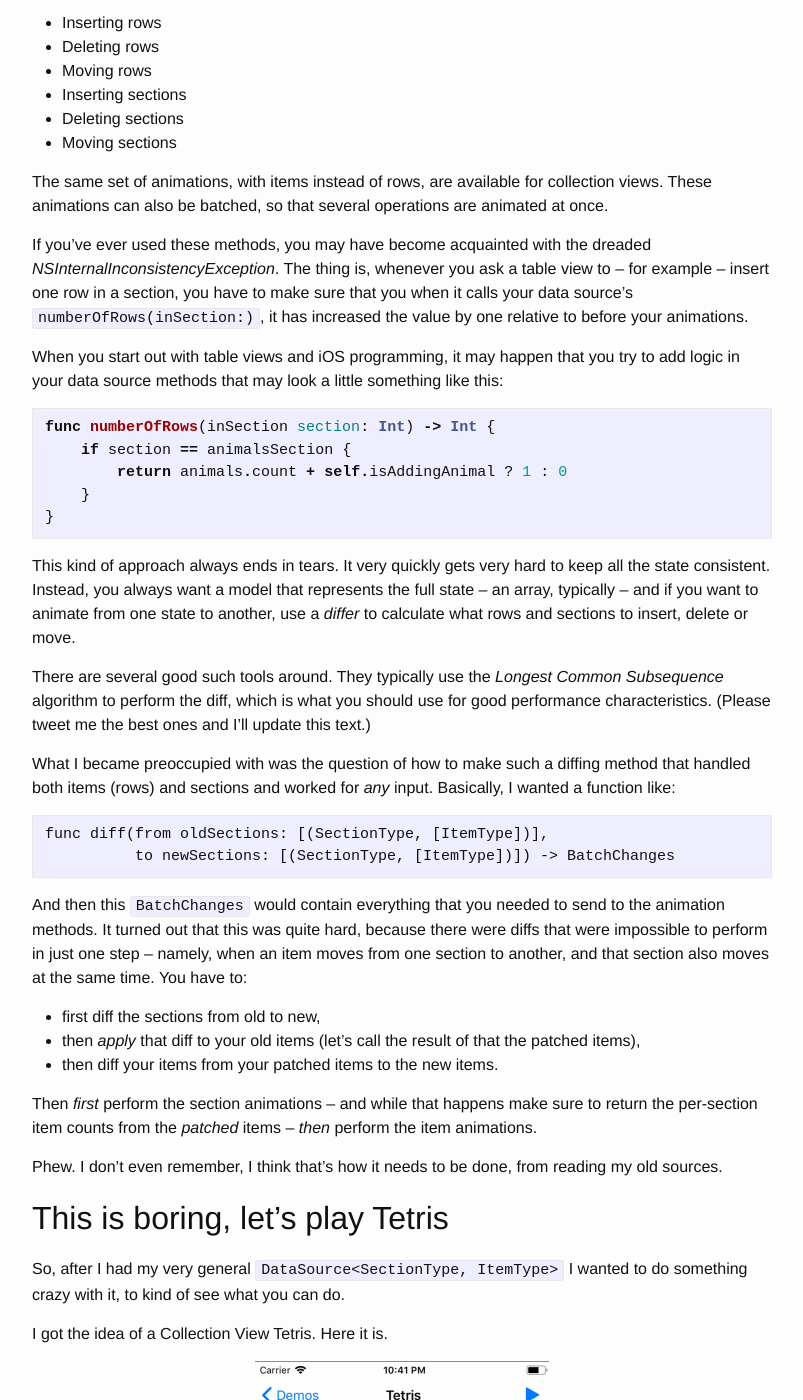
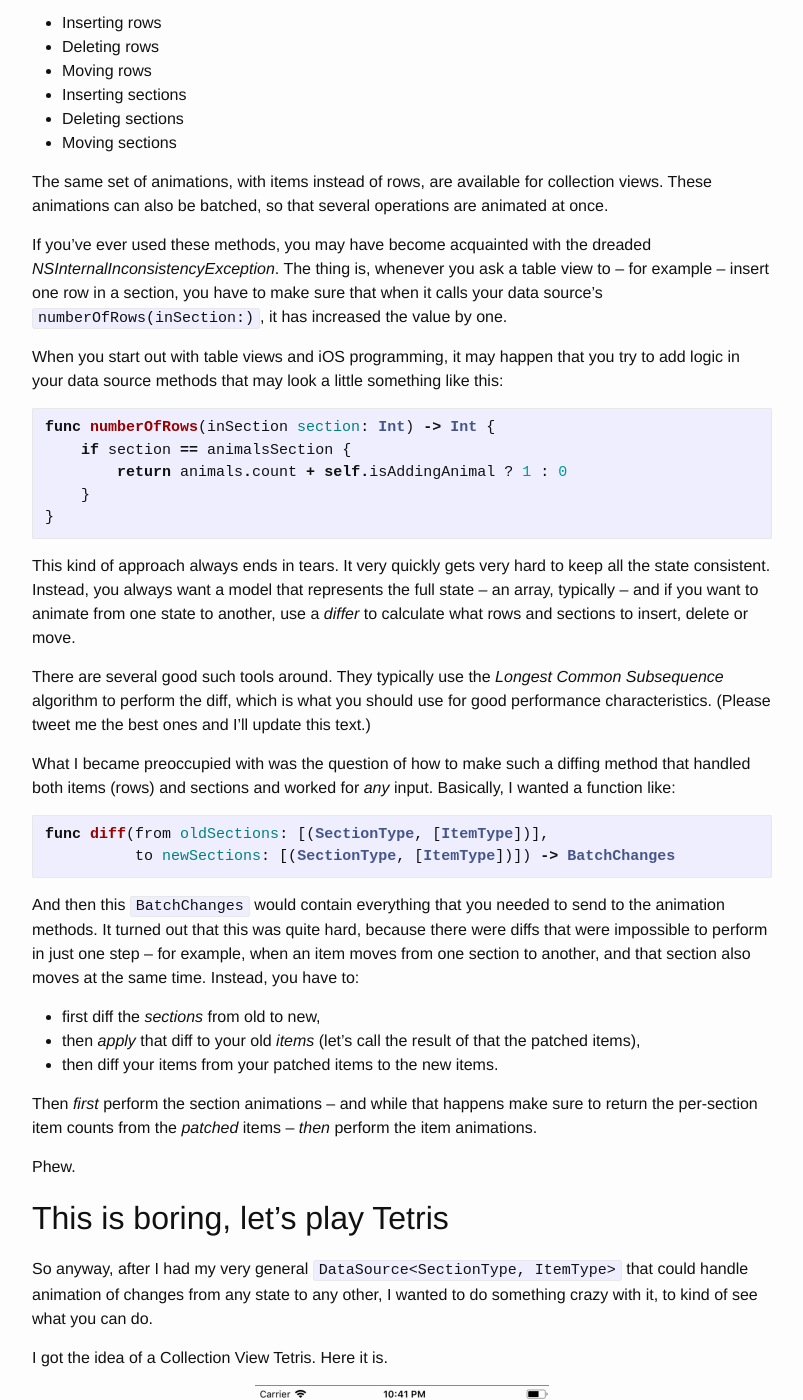
Before and after one commit to skagedal/skagedal.github.io, a Jekyll site: the page built from _posts/2018-08-23-collection-view-tetris.markdown, in a window 1280 px wide and 1400 px high, scrolled down 1076 px. Shown: the whole window, without its empty margins (238-1041 px from the left). Built offline with Jekyll 4.4.1, drawn with Linux system fonts in a browser that asks for light colours; some of the changed text lies outside the part shown.

Commit message:
Various typos and fixes to the Collection View Tetris text

````diff
--- a/_posts/2018-08-23-collection-view-tetris.markdown
+++ b/_posts/2018-08-23-collection-view-tetris.markdown
@@ -21,7 +21,7 @@ A while back, I was investigating the animations in UITableView and UICollection
 
 The same set of animations, with items instead of rows, are available for collection views. These animations can also be batched, so that several operations are animated at once.
 
-If you've ever used these methods, you may have become acquainted with the dreaded _NSInternalInconsistencyException_. The thing is, whenever you ask a table view to – for example – insert one row in a section, you have to make sure that you when it calls your data source's `numberOfRows(inSection:)`, it has increased the value by one relative to before your animations.
+If you've ever used these methods, you may have become acquainted with the dreaded _NSInternalInconsistencyException_. The thing is, whenever you ask a table view to – for example – insert one row in a section, you have to make sure that when it calls your data source's `numberOfRows(inSection:)`, it has increased the value by one.
 
 When you start out with table views and iOS programming, it may happen that you try to add logic in your data source methods that may look a little something like this:
 
@@ -39,23 +39,23 @@ There are several good such tools around.  They typically use the _Longest Commo
 
 What I became preoccupied with was the question of how to make such a diffing method that handled both items (rows) and sections and worked for _any_ input. Basically, I wanted a function like:
 
-```
+```swift
 func diff(from oldSections: [(SectionType, [ItemType])],
           to newSections: [(SectionType, [ItemType])]) -> BatchChanges
 ```
-And then this `BatchChanges` would contain everything that you needed to send to the animation methods. It turned out that this was quite hard, because there were diffs that were impossible to perform in just one step – namely, when an item moves from one section to another, and that section also moves at the same time.  You have to:
+And then this `BatchChanges` would contain everything that you needed to send to the animation methods. It turned out that this was quite hard, because there were diffs that were impossible to perform in just one step – for example, when an item moves from one section to another, and that section also moves at the same time.  Instead, you have to:
 
-* first diff the sections from old to new,
-* then _apply_ that diff to your old items (let's call the result of that the patched items),
+* first diff the _sections_ from old to new,
+* then _apply_ that diff to your old _items_ (let's call the result of that the patched items),
 * then diff your items from your patched items to the new items.
 
 Then _first_ perform the section animations – and while that happens make sure to return the per-section item counts from the _patched_ items – _then_ perform the item animations.
 
-Phew. I don't even remember, I think that's how it needs to be done, from reading my old sources.
+Phew.
 
 ## This is boring, let's play Tetris
 
-So, after I had my very general `DataSource<SectionType, ItemType>` I wanted to do something crazy with it, to kind of see what you can do.
+So anyway, after I had my very general `DataSource<SectionType, ItemType>` that could handle animation of changes from any state to any other, I wanted to do something crazy with it, to kind of see what you can do.
 
 I got the idea of a Collection View Tetris. Here it is.
 
@@ -67,4 +67,4 @@ Here, every Tetris row is a collection view section consisting of ten cells.  Ea
 
 I thought it was a fun hack.  It's been sitting around on my computer for a while now, waiting for me to do a presentation that never happened, so now I thought I'd just publish it.  I don't actually use the DataSource, because I haven't needed anything more than just animating rows within a single section.  Keep it simple, huh?
 
-For the color literals and other fun, [see the source on Github](https://github.com/skagedal/SKRBatchUpdates).
+For all the fun, [see the source on Github](https://github.com/skagedal/SKRBatchUpdates).  The color literals?  Unfortunately, they do not look as awesome in Github as they do in Xcode, and I don't really recommend the use of them.  Nor do I recommend that you use a UICollectionView for your next game.  I do recommend having fun with things.
````
